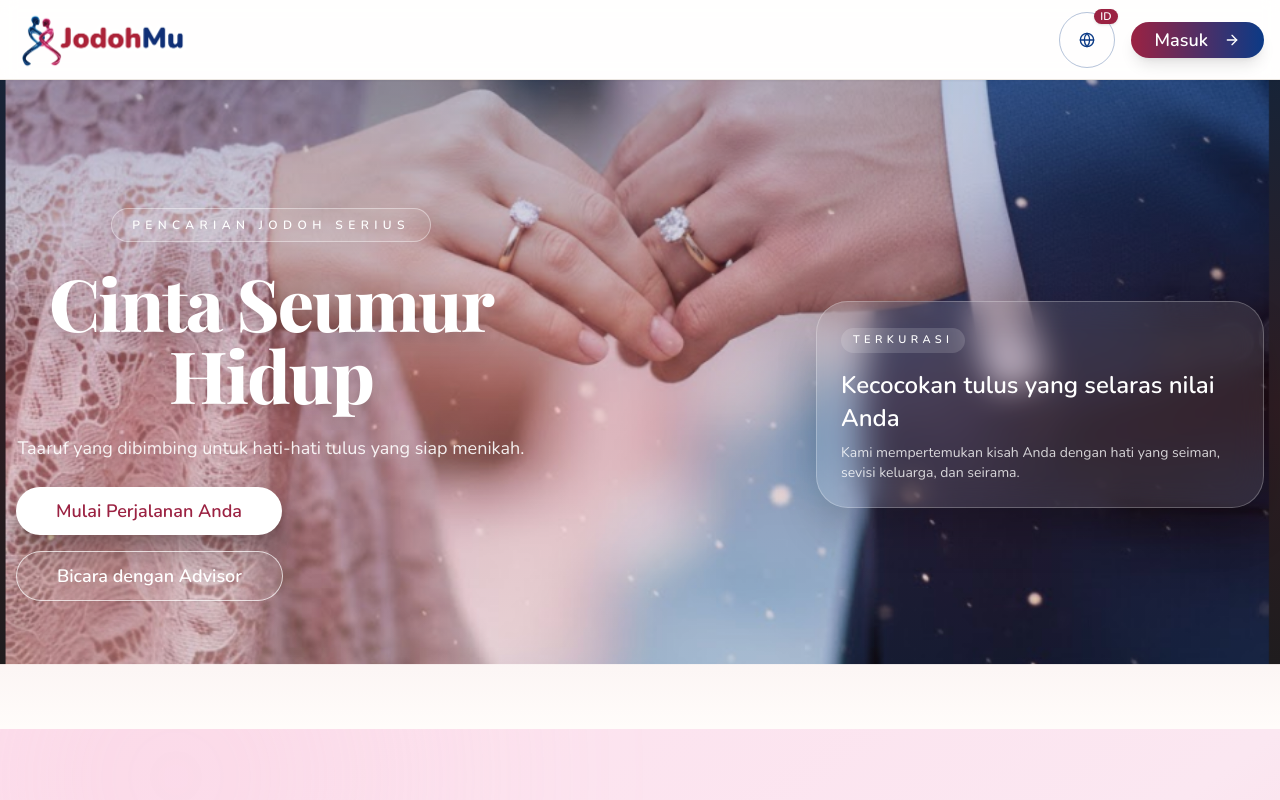
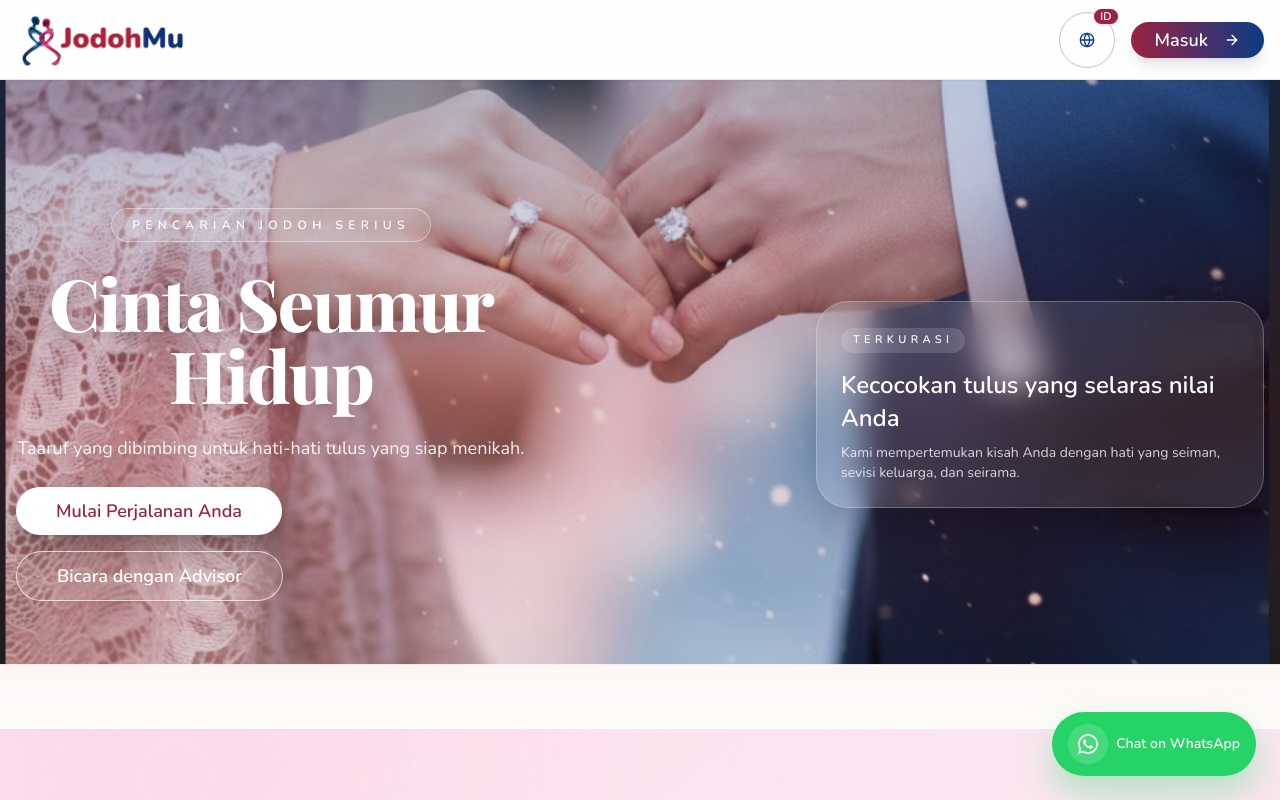
Before and after one commit to Taimoor13003/jodohmu, a Next.js app: page / in a window 1280 px wide. Shown: the top 800 px of the page. Built offline with nearby package versions, Linux system fonts and the light colour scheme; no server answers; a web font is replaced by a local one.

Commit message:
add WhatsApp floating button and update social media links

```diff
--- a/src/app/layout.tsx
+++ b/src/app/layout.tsx
@@ -12,6 +12,9 @@ const nunito = Nunito({ subsets: ["latin"], variable: "--font-nunito" });
 export const metadata: Metadata = {
   title: "Jodohmu",
   description: "Find your soulmate.",
+  verification: {
+    google: "zoe-2544eLiXzE6RJLS4dfDl3qU6sxqs6kGXKPUEa24",
+  },
 };
 
 export default function RootLayout({
--- a/src/app/page.tsx
+++ b/src/app/page.tsx
@@ -103,6 +103,11 @@ export default function Home() {
     t("homepage.meetings.promises.transparent"),
     t("homepage.meetings.promises.family")
   ];
+
+  const whatsappHref = `https://wa.me/6281122210303?text=${encodeURIComponent(
+    t("homepage.whatsappCta.prefill")
+  )}`;
+  const whatsappButtonLabel = t("homepage.whatsappCta.button");
 
   const testimonials = [
     {
@@ -630,6 +635,25 @@ export default function Home() {
           </motion.div>
         </AnimatedSection>
       </main>
+      <a
+        href={whatsappHref}
+        target="_blank"
+        rel="noopener noreferrer"
+        aria-label={whatsappButtonLabel}
+        className="group fixed bottom-6 right-6 z-50 flex items-center gap-2 rounded-full bg-[#25D366] px-4 py-3 text-white shadow-[0_16px_36px_rgba(37,211,102,0.35)] transition-all duration-300 hover:-translate-y-1.5 hover:bg-[#20c25c] hover:shadow-[0_20px_48px_rgba(37,211,102,0.45)] focus-visible:outline-none focus-visible:ring-2 focus-visible:ring-white/70 focus-visible:ring-offset-2 focus-visible:ring-offset-[#25D366]"
+      >
+        <span className="flex h-10 w-10 items-center justify-center rounded-full bg-white/15 text-white transition-all duration-300 group-hover:bg-white/20 group-hover:shadow-inner">
+          <svg
+            xmlns="http://www.w3.org/2000/svg"
+            viewBox="0 0 24 24"
+            fill="currentColor"
+            className="h-5 w-5"
+          >
+            <path d="M.057 24l1.687-6.163c-1.041-1.804-1.588-3.849-1.587-5.946C.16 5.335 5.495 0 12.05 0c3.181.002 6.167 1.24 8.413 3.488 2.245 2.248 3.487 5.235 3.487 8.413.003 6.557-5.338 11.892-11.893 11.892-1.99-.001-3.951-.5-5.688-1.448L.057 24zm6.597-3.807c1.676.995 3.276 1.591 5.392 1.592 5.448 0 9.886-4.434 9.889-9.885.002-5.462-4.439-9.892-9.892-9.892-5.452 0-9.887 4.434-9.889 9.889-.001 2.225.651 3.891 1.746 5.634l-.999 3.648 3.743-.986zm11.387-5.464c-.074-.124-.272-.198-.57-.347-.297-.149-1.758-.868-2.031-.967-.272-.099-.47-.149-.669.149-.198.297-.768.967-.941 1.165-.173.198-.347.223-.644.074-.297-.149-1.255-.462-2.39-1.475-.883-.788-1.48-1.761-1.653-2.059-.173-.297-.018-.458.13-.606.134-.133.297-.347.446-.521.151-.172.2-.296.3-.495.099-.198.05-.372-.025-.521-.075-.148-.669-1.611-.916-2.206-.242-.579-.487-.5-.669-.51-.173-.008-.371-.01-.57-.01s-.521.074-.794.372c-.272.297-1.04 1.016-1.04 2.479 0 1.462 1.065 2.875 1.213 3.074.149.198 2.096 3.2 5.077 4.487.709.306 1.262.489 1.694.626.712.227 1.36.195 1.871.118.571-.085 1.758-.719 2.006-1.413.248-.695.248-1.29.173-1.414z" />
+          </svg>
+        </span>
+        <span className="text-sm font-semibold leading-tight">{whatsappButtonLabel}</span>
+      </a>
     </div>
   );
 }
--- a/src/components/layout/footer.tsx
+++ b/src/components/layout/footer.tsx
@@ -2,7 +2,7 @@
 
 import Link from "next/link";
 import Image from "next/image";
-import { Facebook, Instagram, Mail, Phone, Heart } from "lucide-react";
+import { Facebook, Instagram, Mail, Phone, Heart, Youtube } from "lucide-react";
 import LogoIcon from "@/assets/jodohmu-logo.png";
 import { useLanguage } from "@/context/LanguageContext";
 
@@ -67,11 +67,24 @@ export function Footer() {
           <div className="space-y-4">
             <h3 className="font-bold text-brand-blue">Follow Us</h3>
             <div className="flex items-center gap-3">
-              <Link href="https://web.facebook.com/profile.php?id=61583458260206" target="_blank" rel="noopener noreferrer" className="inline-flex h-9 w-9 items-center justify-center rounded-full bg-brand-blue/10 text-brand-blue hover:bg-brand-rose/10 hover:text-brand-rose transition-colors">
+              <Link href="https://www.facebook.com/profile.php?id=61583458260206" target="_blank" rel="noopener noreferrer" className="inline-flex h-9 w-9 items-center justify-center rounded-full bg-brand-blue/10 text-brand-blue hover:bg-brand-rose/10 hover:text-brand-rose transition-colors">
                 <Facebook className="h-5 w-5" />
               </Link>
-              <Link href="https://www.instagram.com/cari_jodoh_kamu/" target="_blank" rel="noopener noreferrer" className="inline-flex h-9 w-9 items-center justify-center rounded-full bg-brand-blue/10 text-brand-blue hover:bg-brand-rose/10 hover:text-brand-rose transition-colors">
+              <Link href="https://www.instagram.com/jodohmu_official/" target="_blank" rel="noopener noreferrer" className="inline-flex h-9 w-9 items-center justify-center rounded-full bg-brand-blue/10 text-brand-blue hover:bg-brand-rose/10 hover:text-brand-rose transition-colors">
                 <Instagram className="h-5 w-5" />
+              </Link>
+              <Link href="https://www.tiktok.com/@jodohmu.official" target="_blank" rel="noopener noreferrer" className="inline-flex h-9 w-9 items-center justify-center rounded-full bg-brand-blue/10 text-brand-blue hover:bg-brand-rose/10 hover:text-brand-rose transition-colors">
+                <svg
+                  xmlns="http://www.w3.org/2000/svg"
+                  viewBox="0 0 24 24"
+                  fill="currentColor"
+                  className="h-5 w-5"
+                >
+                  <path d="M21 8.5c-1.4-.1-2.7-.5-3.9-1.3-1.1-.8-1.9-1.8-2.3-2.9-.2-.6-.3-1.2-.4-1.8V2h-3.6v13.1c0 .7-.3 1.4-.9 1.9-.6.5-1.3.8-2.1.8C7.1 17.8 6 16.7 6 15.3c0-1.4 1.1-2.5 2.5-2.5.3 0 .6.1.9.2l.7.3V9.6l-.3-.1c-.4-.1-.9-.2-1.3-.2-1.3 0-2.5.4-3.5 1.2C4.1 11.4 3.5 12.8 3.5 14.2 3.5 17 5.7 19.2 8.5 19.2c1.3 0 2.5-.4 3.5-1.2 1.1-.8 1.8-2 2-3.3v-.2-.1-6.3c.7.7 1.5 1.3 2.4 1.7.9.4 1.9.7 2.9.8h.3V8.5H21z" />
+                </svg>
+              </Link>
+              <Link href="https://www.youtube.com/@jodohmu_official" target="_blank" rel="noopener noreferrer" className="inline-flex h-9 w-9 items-center justify-center rounded-full bg-brand-blue/10 text-brand-blue hover:bg-brand-rose/10 hover:text-brand-rose transition-colors">
+                <Youtube className="h-5 w-5" />
               </Link>
             </div>
           </div>
--- a/src/locales/en.json
+++ b/src/locales/en.json
@@ -155,7 +155,13 @@
           "title": "Compassionate Check-ins",
           "description": "After each meeting we listen, support, and guide next steps so you always feel confident moving forward."
         }
-      }
+      },
+      "us": "Contact Us"
+    },
+    "whatsappCta": {
+      "caption": "Want personal guidance? Chat directly with our team on WhatsApp.",
+      "button": "Chat on WhatsApp",
+      "prefill": "Hello JodohMu, I'd love to consult with your team."
     },
     "testimonials": {
       "title": "From Our Community",
@@ -389,7 +395,7 @@
           },
           "phone": {
             "label": "Phone:",
-            "value": "+6281327054561"
+            "value": "+6281122210303"
           },
           "location": {
             "label": "Location:",
@@ -542,7 +548,7 @@
           },
           "phone": {
             "label": "Phone:",
-            "value": "+6281327054561"
+            "value": "+6281122210303"
           },
           "location": {
             "label": "Location:",
@@ -572,8 +578,8 @@
       "title": "Connect With Us",
       "description": "Stay close to the JodohMu community and never miss heartfelt success stories, events, and tips curated for your journey.",
       "email": "info@jodohmu.com",
-      "phone": "+628123456789",
-      "whatsapp": "+628123456789"
+      "phone": "+6281122210303",
+      "whatsapp": "+6281122210303"
     },
     "subfooter": {
       "copyright": "© {{year}} Jodohmu",
```
Also changed, not shown: 1 other file (tests, documents, lock files or other folders).
